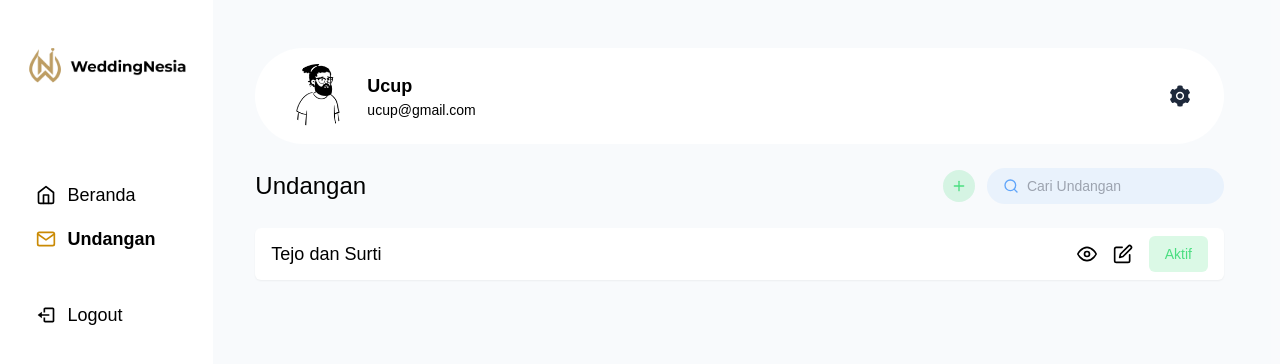
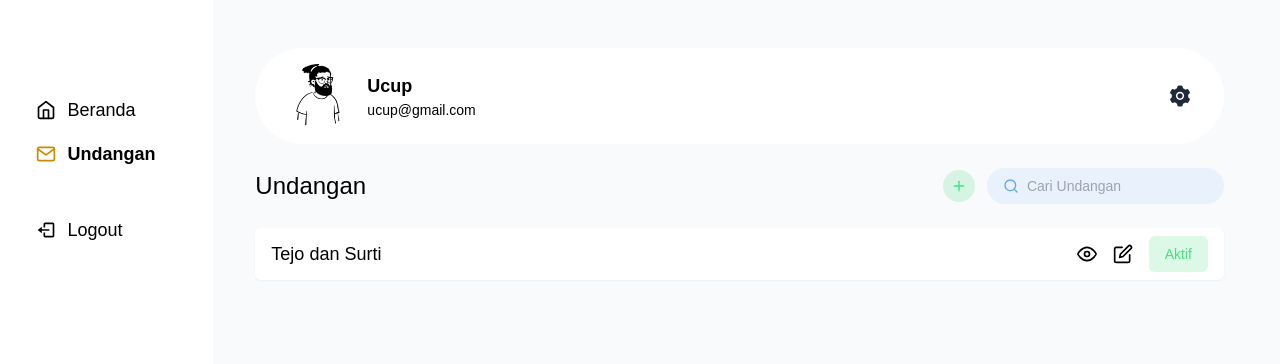
Before and after one commit to rianmz-genz/weddingnesia, a Next.js app: page /dashboard/invitations in a window 1280 px wide. Shown: the top 364 px of the page. Built offline with nearby package versions, Linux system fonts and the light colour scheme.

Commit message:
navbar relatif

```diff
--- a/components/dashboard/user/navbar/index.js
+++ b/components/dashboard/user/navbar/index.js
@@ -2,19 +2,28 @@ import Logo from "@/components/Logo";
 import { initialValue } from "@/store";
 import Link from "next/link";
 import { useRouter } from "next/router";
-import React from "react";
-import { BiLogOut } from "react-icons/bi";
+import React, { useState } from "react";
+import { BiLogOut, BiMenuAltRight } from "react-icons/bi";
+import { FiX } from "react-icons/fi";
+import ToggleButton from "./ToggleButton";
 
 const NavbarUser = () => {
   const { navbar } = initialValue.dashboard.user;
   const router = useRouter();
   const { pathname } = router;
+  const [isOpened, setIsOpened] = useState(false);
   return (
-    <nav className="w-full md:w-2/12 flex flex-col items-center py-12 fixed left-0 top-0 h-screen bg-white">
-      <div className="flex justify-center items-center">
-        <Logo className={"w-6/12 md:w-9/12"} />
-      </div>
-      <ul className="w-8/12 mt-24 mb-12 flex flex-col space-y-4">
+    <>
+      <ToggleButton
+        isOpened={isOpened}
+        onClick={() => setIsOpened(!isOpened)}
+      />
+      <nav
+        className={`w-full md:w-2/12 flex flex-col md:left-0 items-center py-12 z-30 fixed transition-all duration-500 top-0 h-screen bg-white ${
+          isOpened ? "max-md:right-0" : "max-md:-right-full"
+        }`}
+      >
+        <ul className={`w-8/12 mt-12 mb-12 flex flex-col space-y-4 `}>
           {navbar.map(({ label, href, icon }, idx) => (
             <li
               key={idx}
@@ -38,6 +47,7 @@ const NavbarUser = () => {
           </li>
         </div>
       </nav>
+    </>
   );
 };
 
```
Lines whose indentation alone changed are shown as unchanged.
